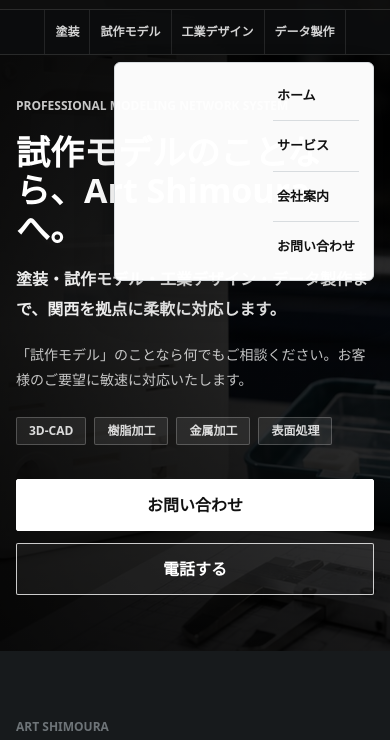
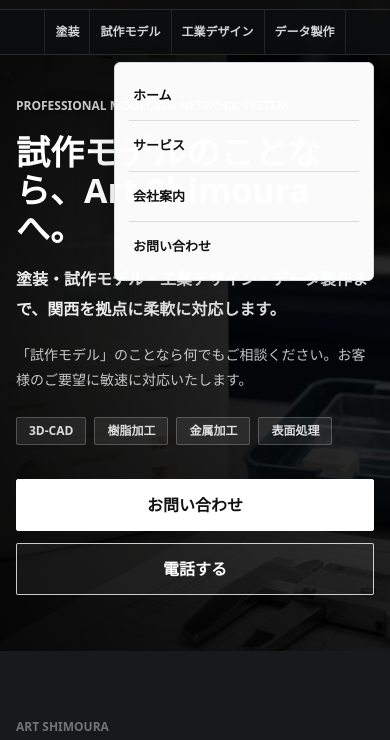
Before and after one commit to fs-morita/art-shimoura, a website: page index.html in a window 390 px wide. Both pictures are taken after a click on the button "メニュー". Shown: the part 60-800 px from the top of the page. Drawn offline with Linux system fonts and the light colour scheme.

Commit message:
Align mobile menu links

```diff
--- a/styles.css
+++ b/styles.css
@@ -1429,6 +1429,8 @@ h1 {
     left: auto;
     z-index: 60;
     display: grid;
+    justify-content: stretch;
+    justify-items: stretch;
     gap: 0;
     width: min(260px, calc(100% - 32px));
     padding: 8px 14px;
@@ -1452,8 +1454,11 @@ h1 {
   }
 
   .site-nav a {
+    display: block;
+    width: 100%;
     padding: 13px 4px;
     border-bottom: 1px solid var(--color-line);
+    text-align: left;
   }
 
   .site-nav a:last-child {
```
